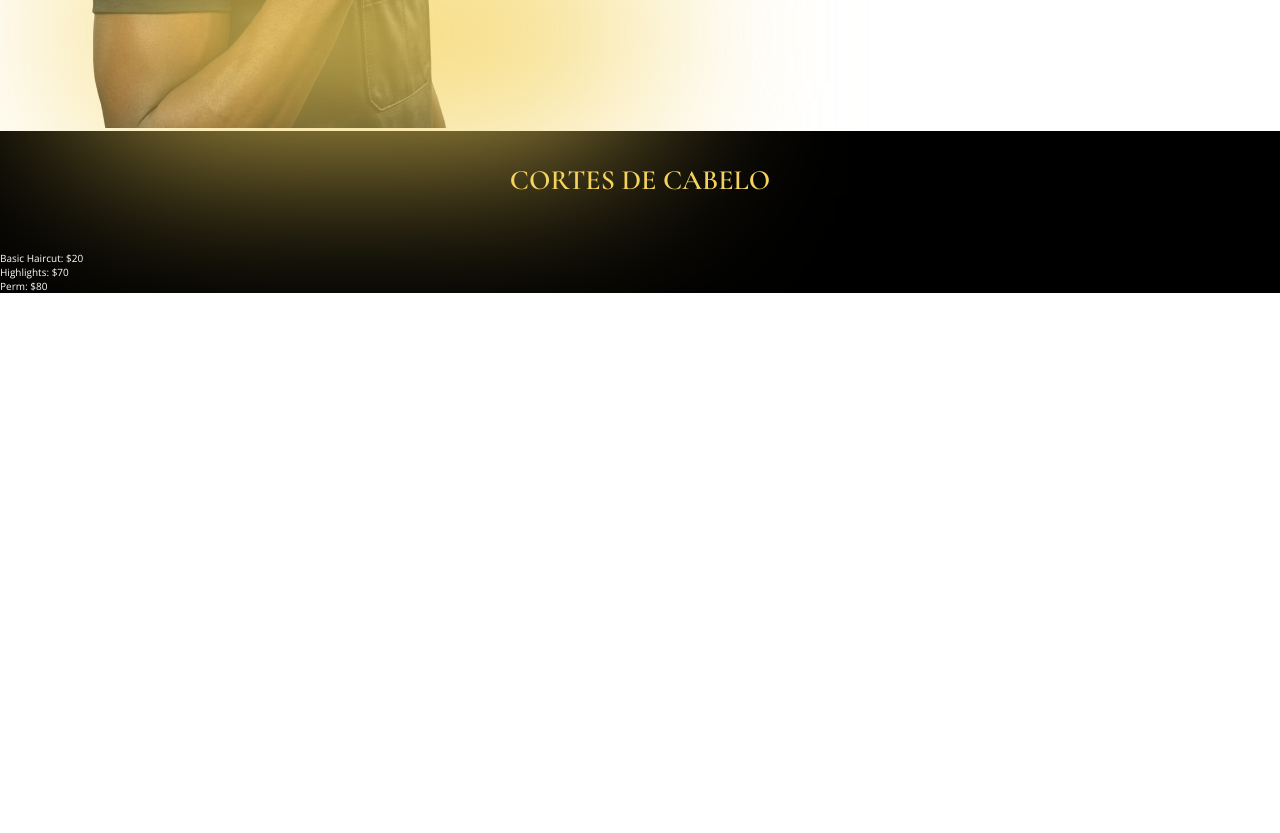
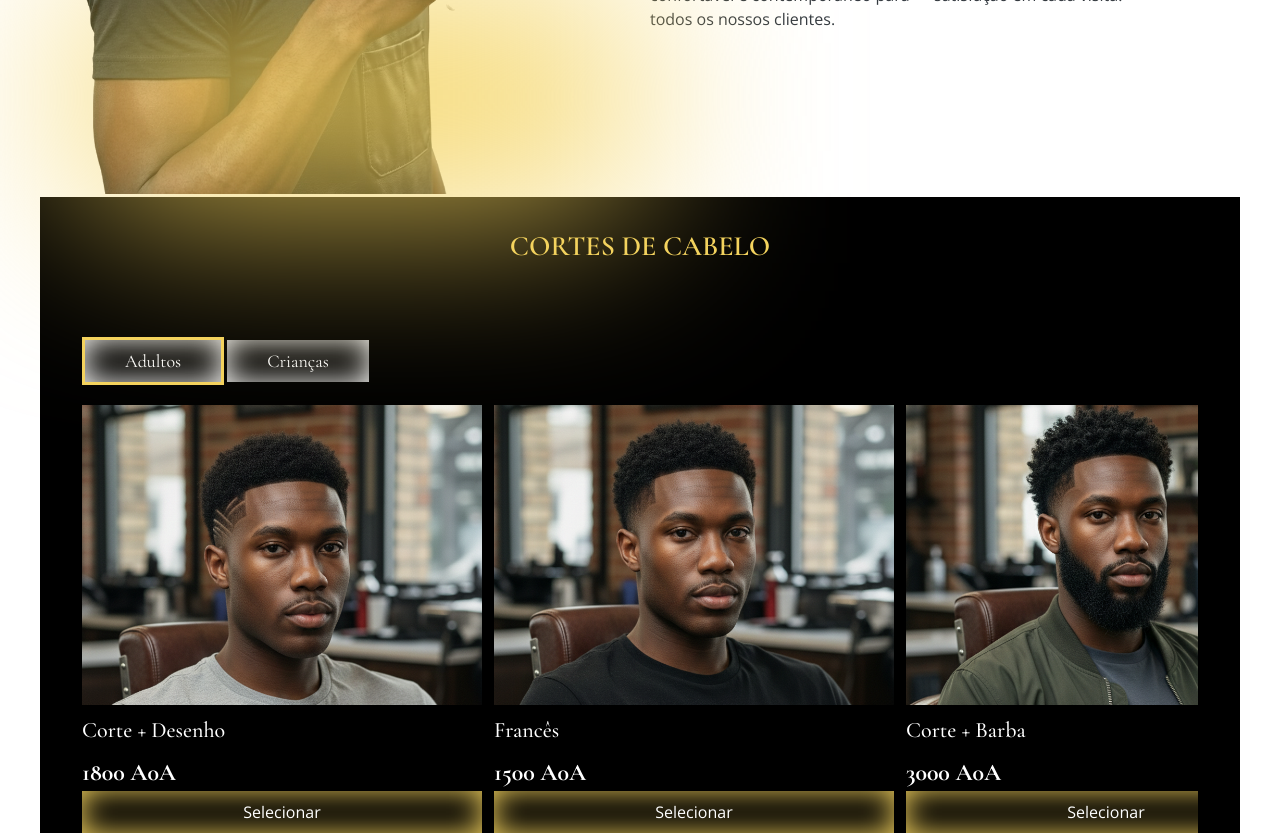
Before and after one commit to HermenegildoDaCruz/atomic-barber, a React (Vite) app: page / in a window 1280 px wide. Shown: the part 1580-2413 px from the top of the page. Before the commit the page ends 1873 px from the top, so only its background shows below. Built offline with nearby package versions, Linux system fonts and the light colour scheme.

Commit message:
Creating hairstyles section

```diff
--- a/src/components/HairStylePrices.jsx
+++ b/src/components/HairStylePrices.jsx
@@ -1,14 +1,47 @@
+import { useState } from "react";
+import { hairstylePrices } from "../data/hairstyle-prices";
+import AnimatedListItem from "./AnimatedListItem";
 
-// carousel of hairstyle prices (images)
-export default function HairStylePrices() {
-    return (
-        <section className="hair-style-prices">
-            <h2 className="heading-secondary">Cortes de cabelo</h2>
-            <ul>
-                <li>Basic Haircut: $20</li>
-                <li>Highlights: $70</li>
-                <li>Perm: $80</li>
-            </ul>
-        </section>
-    );
+export default function HairStylePrices(){
+  const [showAdultsPrices, setShowAdultsPrices] = useState(true)
+
+  function showAdultsHairstyles(){
+    setShowAdultsPrices(true)
+  }
+  function showChildrenHairstyles(){
+    setShowAdultsPrices(false)
+  }
+
+    //   const hairstyles = showAdultsPrices ? hairstylePrices.adults:hairstylePrices.children
+    const hairstyles = hairstylePrices.adults
+
+  return (
+    <section className="hairstyle-prices container">
+      <h2 className="heading-secondary">Cortes de cabelo</h2>
+      <menu className="menu">
+        <li>
+          <button className={showAdultsPrices ? "menu-btn btn-actived":"menu-btn"} onClick={showAdultsHairstyles}>Adultos</button>
+        </li>
+        <li>
+          <button className={!showAdultsPrices ? "menu-btn btn-actived":"menu-btn"} onClick={showChildrenHairstyles}>Crianças</button>
+        </li>
+      </menu>
+      <ul className="hairstyle-list">
+        {hairstyles.map((hairstyle) => (
+          <AnimatedListItem key={hairstyle.id} className="hairstyle">
+            <div className="hairstyle-img-box">
+                <img
+              src={hairstyle.image}
+              alt={hairstyle.name}
+              className="hairstyle-img"
+            />
+            </div>
+            <h3 className="heading-terciary">{hairstyle.name}</h3>
+            <p className="hairstyle-price">{hairstyle.price} A0A</p>
+            <button className="hairstyle-btn">Selecionar</button>
+          </AnimatedListItem>
+        ))}
+      </ul>
+    </section>
+  );
 }
--- a/src/css/main.css
+++ b/src/css/main.css
@@ -5,7 +5,7 @@
   --font-primary: 'Open Sans', sans-serif;
   --heading-font: 'Cormorant Garamond', serif;
   --color-primary: #000;
-  --color-secondary: #f4d35e;
+  --color-accent: #f4d35e;
   --color-text: #343a40;
   --inset-shadow: inset 0 0 100px 2px var(--color-primary);
 }
@@ -90,7 +90,7 @@ button{
     height: 20rem;
     bottom: 0;
     left: 0;
-    background: var(--color-secondary);
+    background: var(--color-accent);
     filter: blur(10rem);
     z-index: 1;
 }
@@ -110,7 +110,24 @@ button{
 .grid-2{
     grid-template-columns: repeat(2, 1fr);
 }
-
+.menu{
+    list-style: none;
+    color: #fff;
+    display: flex;
+    place-items: center;
+}
+.menu-btn{
+    font-family: var(--heading-font);
+    font-size: 1.8rem;
+    box-shadow: inset 0 0 30px #fff;
+    padding: 1rem 4rem;
+    color: #fff;
+    margin-block: 2rem;
+    border: 3px solid transparent;
+}
+.btn-actived{
+    border: 3px solid var(--color-accent);
+}
 /* ----- */
 .main-nav{
   display: flex;
@@ -132,7 +149,7 @@ button{
 .menu-btn button{
     padding: .8rem 1.2rem;
     border: 2px solid var(--color-primary);
-    box-shadow: inset 0 0 30px var(--color-secondary);
+    box-shadow: inset 0 0 30px var(--color-accent);
     transition: all .3s;
 }
 
@@ -165,7 +182,7 @@ button{
     text-align: center;
     z-index: 2;
     top: 0;
-    box-shadow: inset 0 0 30px var(--color-secondary);
+    box-shadow: inset 0 0 30px var(--color-accent);
     transition: all 2s;
     animation: upDownMoviment 2s infinite;
     /* border: 2px solid var(--color-primary); */
@@ -189,19 +206,55 @@ button{
 }
 .why-us-icon{
     font-size: 3rem;
-    color: var(--color-secondary);
+    color: var(--color-accent);
     box-shadow: var(--inset-shadow);
     padding: .6rem;
 }
-.hair-style-prices{
+.hairstyle-prices{
     background-color: var(--color-primary);
     color: #fff;
     box-shadow: var(--inset-shadow);
 }
-.hair-style-prices .heading-secondary{
-    color: var(--color-secondary);
+.hairstyle-prices .heading-secondary{
+    color: var(--color-accent);
     text-align: center;
     padding-block: 3.2rem;
+}
+
+.hairstyle-list{
+    list-style: none;
+    display: flex;
+    place-items: center;
+    gap: 1.2rem;
+    overflow-x: scroll;
+}
+.hairstyle{
+    min-width: 40rem;
+    color: #fff;
+}
+.hairstyle-img-box{
+    width: 100%;
+    height: 30rem;
+    overflow: hidden;
+}
+.hairstyle-img{
+    width: 100%;
+    transform: translateY(-12%);
+
+}
+.hairstyle-price{
+    color: inherit;
+    font-size: 2.4rem;
+    font-family: var(--heading-font);
+    font-weight: 700;
+}
+.hairstyle-btn{
+    width: 100%;
+    font-size: 1.6rem;
+    padding: 1rem;
+    color: inherit;
+    box-shadow: inset 0 0 30px var(--color-accent);
+
 }
 /* Animations */
 
--- a/src/data/hairstyle-prices.js
+++ b/src/data/hairstyle-prices.js
@@ -1,18 +1,25 @@
-export const hairstylePrices = [
-  {
+import { image } from "motion/react-client"
+import hairstyle_1 from "../assets/images/hairstyles/hairstyle-1.png"
+import hairstyle_2 from "../assets/images/hairstyles/hairstyle-2.png"
+import hairstyle_3 from "../assets/images/hairstyles/hairstyle-3.png"
+
+export const hairstylePrices = {
     adults: [
       {
         id: 1,
+        image: hairstyle_1,
         name: "Corte + Desenho",
         price: 1800,
       },
       {
         id: 2,
+        image: hairstyle_2,
         name: "Francês",
         price: 1500,
       },
       {
         id: 3,
+        image: hairstyle_3,
         name: "Corte + Barba",
         price: 3000,
       },
@@ -47,7 +54,4 @@ export const hairstylePrices = [
      }
 
     ],
-  },
-
-
-];
+  }
--- a/src/data/programms.js
+++ b/src/data/programms.js
@@ -14,4 +14,5 @@
 //     duration: "1 month",
 //     price: 12000,
 //     },
+// Escubra o corte perfeito pra ti
 // ]
```
